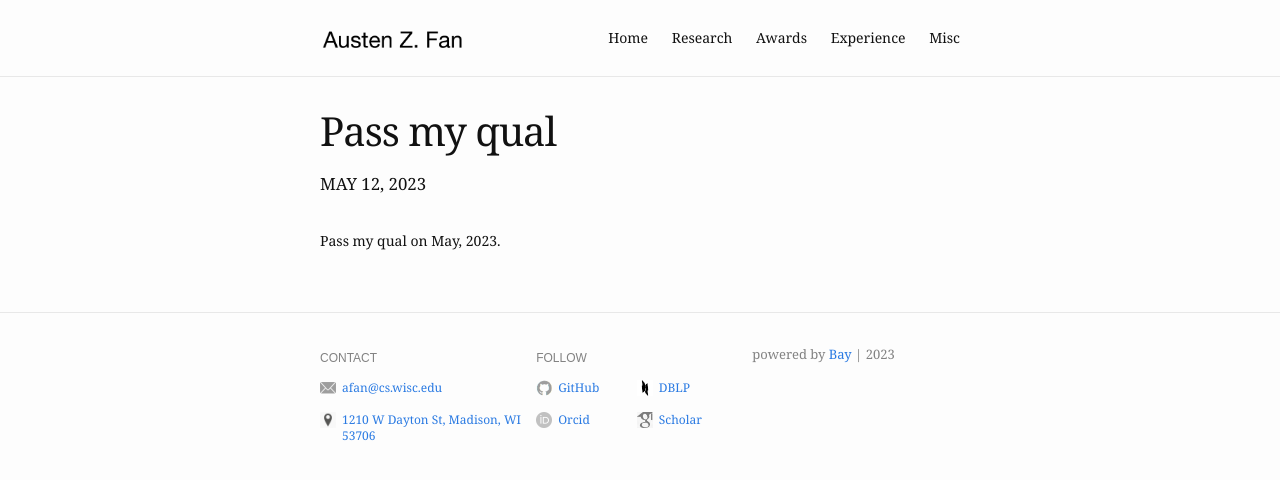
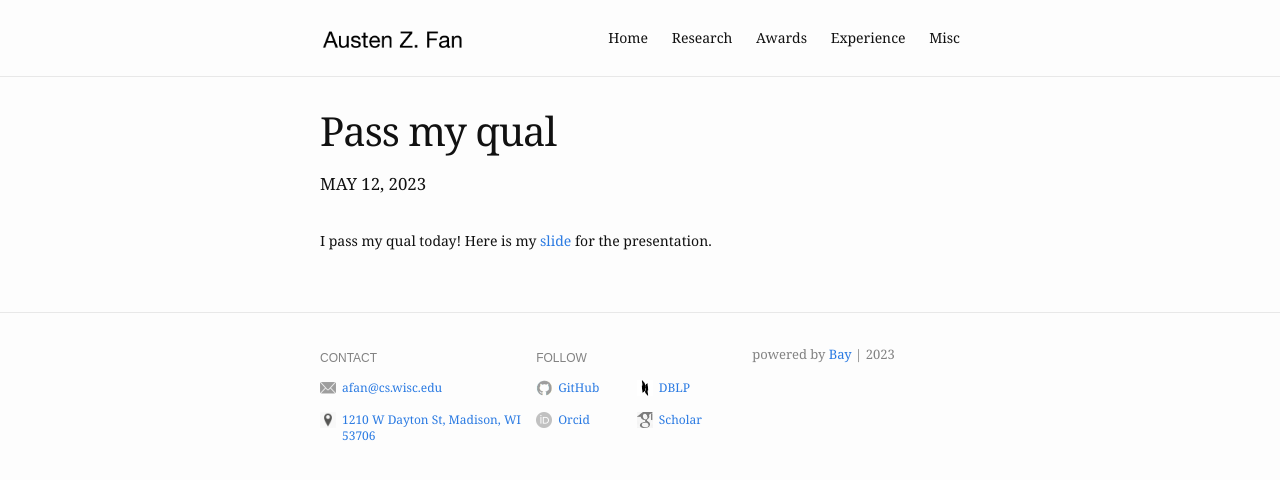
Before and after one commit to Austen-Z-Fan/Austen-Z-Fan.github.io, a Jekyll site: the page built from _posts/2023-05-12-qual-exam.md, in a window 1280 px wide. Shown: the top 480 px of the page. Built offline with Jekyll 4.4.1, drawn with Linux system fonts in a browser that asks for light colours.

Commit message:
Update 2023-05-12-qual-exam.md

```diff
--- a/_posts/2023-05-12-qual-exam.md
+++ b/_posts/2023-05-12-qual-exam.md
@@ -5,4 +5,4 @@ date:   2023-05-12
 blurb: "pass my qual"
 ---
 
-Pass my qual on May, 2023.
+I pass my qual today! Here is my [slide](../assets/slides/Qualifying_Exam_PPT.pdf) for the presentation.
```
